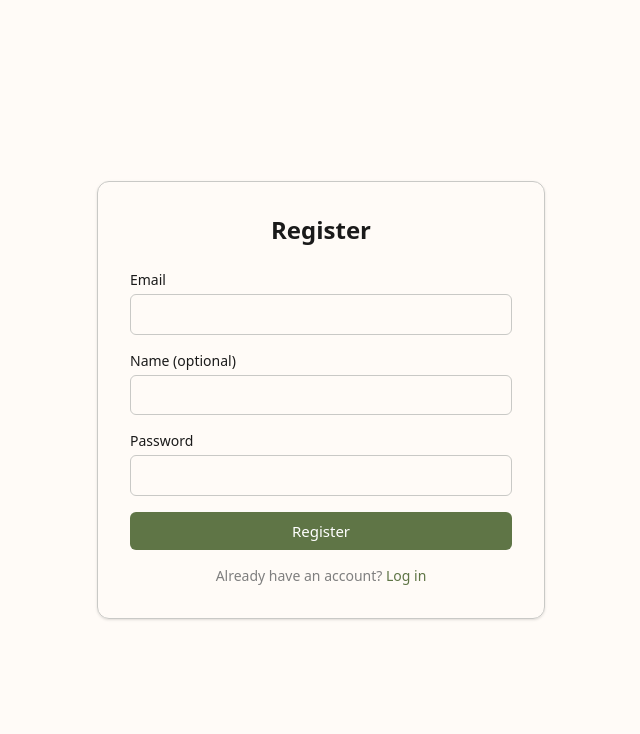
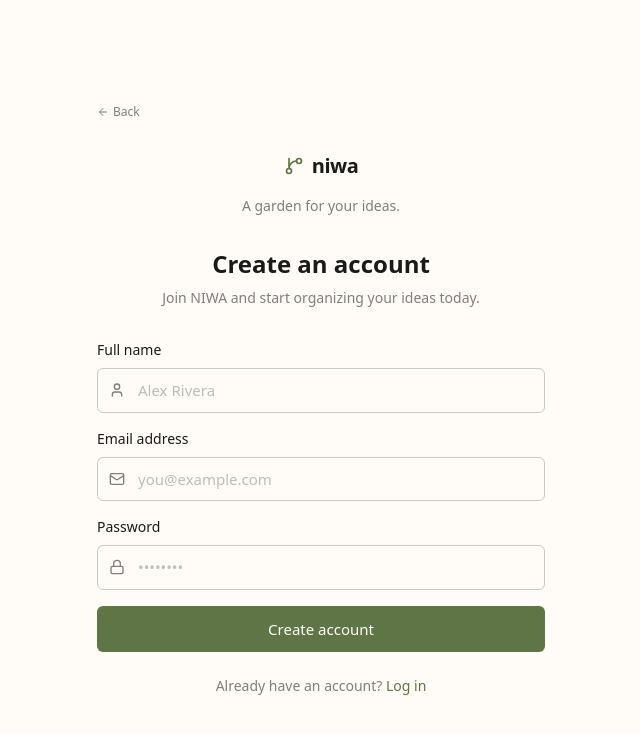
Before and after one commit to PastelSalt/niwa-website, a React (Vite) app in the folder frontend/: page /register in a window 1280 px wide. Shown: the top 734 px of the page, without its empty margins (319-959 px from the left). Built offline with nearby package versions, Linux system fonts and the light colour scheme; no server answers.

Commit message:
feat: improve login and register pages

```diff
--- a/frontend/src/features/auth/pages/login-page.tsx
+++ b/frontend/src/features/auth/pages/login-page.tsx
@@ -4,6 +4,7 @@ import { useForm } from "react-hook-form";
 import { zodResolver } from "@hookform/resolvers/zod";
 import { useNavigate } from "react-router-dom";
 import { useAuth } from "@/features/auth/hooks/use-auth";
+import { GitBranch, ArrowLeft, Mail, Lock } from "lucide-react";
 import { LoginSchema } from "@/features/auth/schemas";
 import type { LoginInput } from "@/features/auth/types";
 import { toastSuccess } from "@/lib/toast";
@@ -27,55 +28,107 @@ export function LoginPage() {
     }
   };
 
+  const handleBack = () => {
+    navigate("/", { replace: true });
+  };
+
   return (
-    <div className="flex h-screen w-screen items-center justify-center bg-background">
-      <div className="w-full max-w-md p-8 bg-card border border-border rounded-lg shadow-sm">
-        <h1 className="text-2xl font-bold mb-6 text-center">Log in</h1>
+    <div className="flex min-h-screen w-full bg-background">
+      <div className="flex-1 flex items-center justify-center p-6 md:p-12">
+        <div className="w-full max-w-md">
+          {/* Header */}
+          <div className="flex items-center gap-2 mb-8">
+            <button
+              onClick={handleBack}
+              className="flex items-center gap-1 text-xs text-muted-foreground hover:text-sage-600 transition-colors"
+              aria-label="Back to home"
+            >
+              <ArrowLeft className="w-3 h-3 shrink-0" />
+              Back
+            </button>
+          </div>
+
+          <div className="flex flex-col items-center text-center mb-8">
+            <div className="flex items-center gap-2 justify-center mb-4">
+              <GitBranch className="w-5 h-5 text-sage-600" />
+              <span className="text-xl font-bold tracking-tight text-foreground">
+                niwa
+              </span>
+            </div>
+            <p className="text-sm text-muted-foreground">
+              A garden for your ideas.
+            </p>
+          </div>
+
+          <h2 className="text-2xl font-bold mb-2 text-center">Log in</h2>
+          <p className="text-sm text-muted-foreground text-center mb-8">
+            Enter your credentials to access your garden.
+          </p>
+
           {state.error && (
             <div className="mb-4 p-3 rounded-md bg-error-50 text-error-600 text-sm border border-error-200">
               {state.error}
             </div>
           )}
+
           <form onSubmit={form.handleSubmit(onSubmit)} className="space-y-4">
-          <div>
-            <label className="block text-sm font-medium mb-1">Email</label>
+            <div className="flex flex-col gap-2">
+              <label className="text-sm font-medium text-foreground">
+                Email address
+              </label>
+              <div className="relative">
+                <Mail className="absolute left-3 top-1/2 -translate-y-1/2 w-4 h-4 text-muted-foreground" />
                 <input
                   type="email"
                   {...form.register("email")}
-              className="w-full px-3 py-2 rounded-md border border-input bg-background"
+                  className="w-full pl-10 pr-3 py-2.5 rounded-md border border-input bg-background placeholder:text-muted-foreground/50"
+                  placeholder="you@example.com"
                   required
                 />
                 {form.formState.errors.email && (
-              <p className="mt-1 text-xs text-error-600">{form.formState.errors.email.message}</p>
+                  <p className="mt-1 text-xs text-error-600">
+                    {form.formState.errors.email.message}
+                  </p>
                 )}
               </div>
-          <div>
-            <label className="block text-sm font-medium mb-1">Password</label>
+            </div>
+            <div className="flex flex-col gap-2">
+              <label className="text-sm font-medium text-foreground">
+                Password
+              </label>
+              <div className="relative">
+                <Lock className="absolute left-3 top-1/2 -translate-y-1/2 w-4 h-4 text-muted-foreground" />
                 <input
                   type="password"
                   {...form.register("password")}
-              className="w-full px-3 py-2 rounded-md border border-input bg-background"
+                  className="w-full pl-10 pr-3 py-2.5 rounded-md border border-input bg-background placeholder:text-muted-foreground/50"
+                  placeholder="••••••••"
                   required
                 />
                 {form.formState.errors.password && (
-              <p className="mt-1 text-xs text-error-600">{form.formState.errors.password.message}</p>
+                  <p className="mt-1 text-xs text-error-600">
+                    {form.formState.errors.password.message}
+                  </p>
                 )}
+              </div>
             </div>
             <button
               type="submit"
               disabled={state.isLoading}
-            className="w-full px-4 py-2 rounded-md bg-primary text-primary-foreground disabled:opacity-50 disabled:cursor-not-allowed"
+              className="w-full px-4 py-3 rounded-md bg-primary text-primary-foreground font-medium disabled:opacity-50 disabled:cursor-not-allowed hover:bg-sage-700 transition-colors"
             >
               {state.isLoading ? "Logging in..." : "Log in"}
             </button>
           </form>
-        <p className="mt-4 text-center text-sm text-muted-foreground">
+
+          <p className="mt-6 text-center text-sm text-muted-foreground">
             Don't have an account?{" "}
-          <a href="/register" className="text-primary hover:underline">
-            Register
+            <a href="/register" className="text-sage-600 hover:text-sage-700 hover:underline font-medium">
+              Create an account
             </a>
           </p>
         </div>
       </div>
+    </div>
   );
 }
--- a/frontend/src/features/auth/pages/register-page.tsx
+++ b/frontend/src/features/auth/pages/register-page.tsx
@@ -4,6 +4,7 @@ import { useForm } from "react-hook-form";
 import { zodResolver } from "@hookform/resolvers/zod";
 import { useNavigate } from "react-router-dom";
 import { useAuth } from "@/features/auth/hooks/use-auth";
+import { GitBranch, ArrowLeft, Mail, Lock, User } from "lucide-react";
 import { RegisterSchema } from "@/features/auth/schemas";
 import type { RegisterInput } from "@/features/auth/types";
 import { toastSuccess } from "@/lib/toast";
@@ -27,63 +28,126 @@ export function RegisterPage() {
     }
   };
 
+  const handleBack = () => {
+    navigate("/", { replace: true });
+  };
+
   return (
-    <div className="flex h-screen w-screen items-center justify-center bg-background">
-      <div className="w-full max-w-md p-8 bg-card border border-border rounded-lg shadow-sm">
-        <h1 className="text-2xl font-bold mb-6 text-center">Register</h1>
+    <div className="flex min-h-screen w-full bg-background">
+      <div className="flex-1 flex items-center justify-center p-6 md:p-12">
+        <div className="w-full max-w-md">
+          {/* Header */}
+          <div className="flex items-center gap-2 mb-8">
+            <button
+              onClick={handleBack}
+              className="flex items-center gap-1 text-xs text-muted-foreground hover:text-sage-600 transition-colors"
+              aria-label="Back to home"
+            >
+              <ArrowLeft className="w-3 h-3 shrink-0" />
+              Back
+            </button>
+          </div>
+
+          <div className="flex flex-col items-center text-center mb-8">
+            <div className="flex items-center gap-2 justify-center mb-4">
+              <GitBranch className="w-5 h-5 text-sage-600" />
+              <span className="text-xl font-bold tracking-tight text-foreground">
+                niwa
+              </span>
+            </div>
+            <p className="text-sm text-muted-foreground">
+              A garden for your ideas.
+            </p>
+          </div>
+
+          <h2 className="text-2xl font-bold mb-2 text-center">Create an account</h2>
+          <p className="text-sm text-muted-foreground text-center mb-8">
+            Join NIWA and start organizing your ideas today.
+          </p>
+
           {state.error && (
             <div className="mb-4 p-3 rounded-md bg-error-50 text-error-600 text-sm border border-error-200">
               {state.error}
             </div>
           )}
+
           <form onSubmit={form.handleSubmit(onSubmit)} className="space-y-4">
-          <div>
-            <label className="block text-sm font-medium mb-1">Email</label>
+            <div className="flex flex-col gap-2">
+              <label className="text-sm font-medium text-foreground">
+                Full name
+              </label>
+              <div className="relative">
+                <User className="absolute left-3 top-1/2 -translate-y-1/2 w-4 h-4 text-muted-foreground" />
+                <input
+                  type="text"
+                  {...form.register("name")}
+                  className="w-full pl-10 pr-3 py-2.5 rounded-md border border-input bg-background placeholder:text-muted-foreground/50"
+                  placeholder="Alex Rivera"
+                />
+                {form.formState.errors.name && (
+                  <p className="mt-1 text-xs text-error-600">
+                    {form.formState.errors.name.message}
+                  </p>
+                )}
+              </div>
+            </div>
+            <div className="flex flex-col gap-2">
+              <label className="text-sm font-medium text-foreground">
+                Email address
+              </label>
+              <div className="relative">
+                <Mail className="absolute left-3 top-1/2 -translate-y-1/2 w-4 h-4 text-muted-foreground" />
                 <input
                   type="email"
                   {...form.register("email")}
-              className="w-full px-3 py-2 rounded-md border border-input bg-background"
+                  className="w-full pl-10 pr-3 py-2.5 rounded-md border border-input bg-background placeholder:text-muted-foreground/50"
+                  placeholder="you@example.com"
                   required
                 />
                 {form.formState.errors.email && (
-              <p className="mt-1 text-xs text-error-600">{form.formState.errors.email.message}</p>
+                  <p className="mt-1 text-xs text-error-600">
+                    {form.formState.errors.email.message}
+                  </p>
                 )}
               </div>
-          <div>
-            <label className="block text-sm font-medium mb-1">Name (optional)</label>
-            <input
-              type="text"
-              {...form.register("name")}
-              className="w-full px-3 py-2 rounded-md border border-input bg-background"
-            />
             </div>
-          <div>
-            <label className="block text-sm font-medium mb-1">Password</label>
+            <div className="flex flex-col gap-2">
+              <label className="text-sm font-medium text-foreground">
+                Password
+              </label>
+              <div className="relative">
+                <Lock className="absolute left-3 top-1/2 -translate-y-1/2 w-4 h-4 text-muted-foreground" />
                 <input
                   type="password"
                   {...form.register("password")}
-              className="w-full px-3 py-2 rounded-md border border-input bg-background"
+                  className="w-full pl-10 pr-3 py-2.5 rounded-md border border-input bg-background placeholder:text-muted-foreground/50"
+                  placeholder="••••••••"
                   required
                 />
                 {form.formState.errors.password && (
-              <p className="mt-1 text-xs text-error-600">{form.formState.errors.password.message}</p>
+                  <p className="mt-1 text-xs text-error-600">
+                    {form.formState.errors.password.message}
+                  </p>
                 )}
+              </div>
             </div>
             <button
               type="submit"
               disabled={state.isLoading}
-            className="w-full px-4 py-2 rounded-md bg-primary text-primary-foreground disabled:opacity-50 disabled:cursor-not-allowed"
+              className="w-full px-4 py-3 rounded-md bg-primary text-primary-foreground font-medium disabled:opacity-50 disabled:cursor-not-allowed hover:bg-sage-700 transition-colors"
             >
-            {state.isLoading ? "Creating account..." : "Register"}
+              {state.isLoading ? "Creating account..." : "Create account"}
             </button>
           </form>
-        <p className="mt-4 text-center text-sm text-muted-foreground">
+
+          <p className="mt-6 text-center text-sm text-muted-foreground">
             Already have an account?{" "}
-          <a href="/login" className="text-primary hover:underline">
+            <a href="/login" className="text-sage-600 hover:text-sage-700 hover:underline font-medium">
               Log in
             </a>
           </p>
         </div>
       </div>
+    </div>
   );
 }
```
Also changed, not shown: 1 other file (tests, documents, lock files or other folders). Lines whose indentation alone changed are shown as unchanged.
